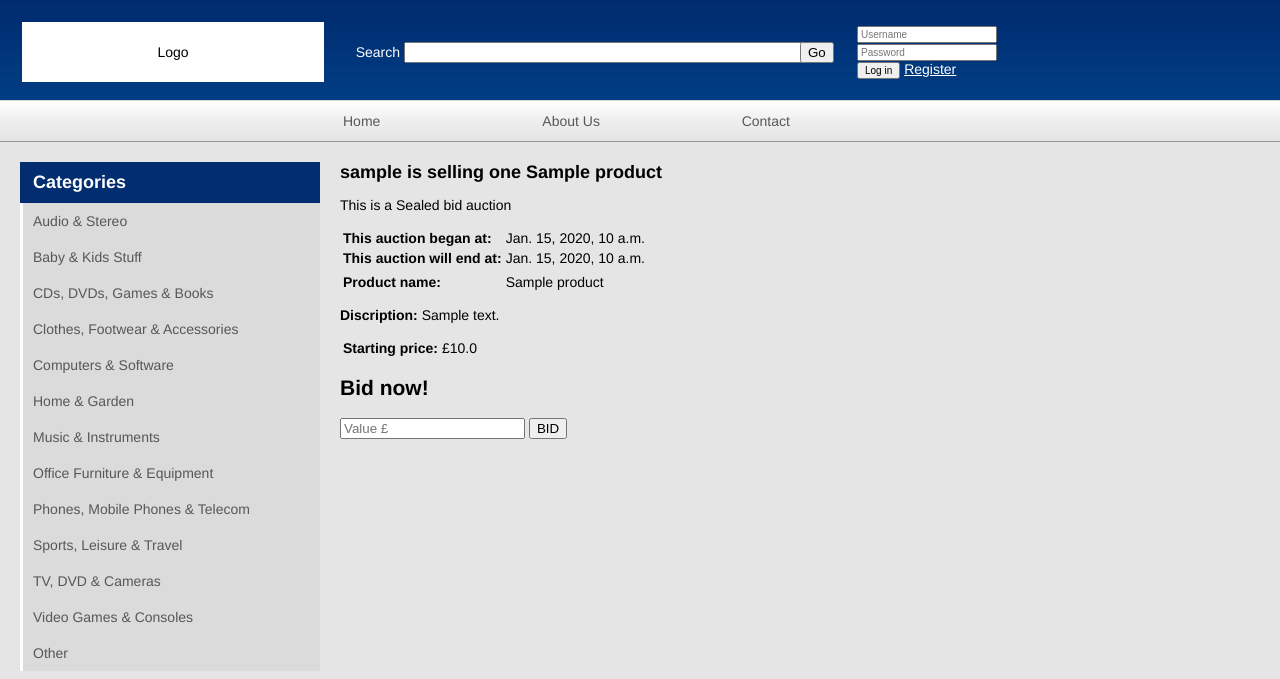
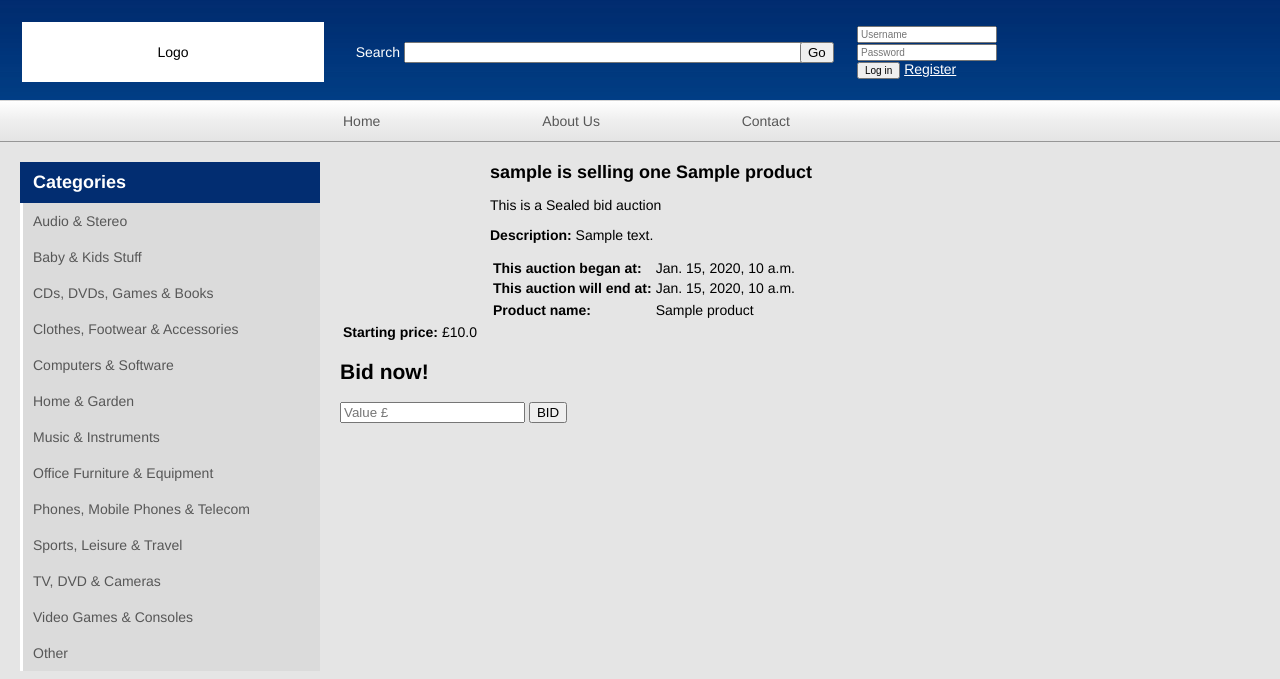
Before and after one commit to matheusgsb/auctions, a Django app: page /auction/1/ in a window 1280 px wide. Shown: the top 679 px of the page. Run offline with Django 3.2, Linux system fonts and the light colour scheme; tables that the repository leaves empty hold one stand-in row (values such as "Sample post").

Commit message:
melhorando css tela de auction

```diff
--- a/auctions/templates/auction.html
+++ b/auctions/templates/auction.html
@@ -6,17 +6,17 @@
 <h1>Invalid Auction</h1>
 <p>You are trying to view an invalid auction. Try another one.</p>
 {% else %}
-
+<div style="width: 150px;height: 100px;float: left;"></div>
 <h1>{{auction.auctioneer}} is selling one {{auction.product.title}}</h1>
 
 <p>This is a {{auction.get_type_name}}</p>
+<p><b>Description: </b>{{auction.product.description}}</p>
 <table id="auction_info">
   <tr><td><b>This auction began at:</b></td><td>{{auction.date_begin}}</td></tr>
   <tr><td><b>This auction will end at:</b></td><td>{{auction.date_end}}</td></tr>
-  <tr><td></td></tr> <!-- This is just to jump a line !-->
+  <tr></tr> <!-- This is just to jump a line !-->
   <tr><td><b>Product name:</b></td><td>{{auction.product.title}}</td></tr>
 </table>
-<p><b>Discription: </b>{{auction.product.description}}</p>
 <table id="auction_info2">
   <tr><td><b>Starting price:</b></td><td>&pound;{{auction.start_price}}</td></tr>
 </table>
@@ -30,10 +30,8 @@
     {% if auction.winning_bid %}<p><b>Current bid: </b>&pound;{{auction.winning_bid}}</p>{% else %}<p><b>No bid so far</b></p>{% endif %}
   {% endif %}
   <h2>Bid now!</h2>
-  <form id="bid_now" method="post" action="/make_bid/">
     <input type="text" name="value" value="" placeholder="Value &pound;">
     <input type="submit" name="submit" value="BID">
-  </form>
 {% endif %}
 
 {% endif %}
```
